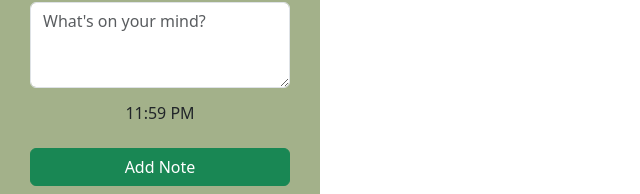
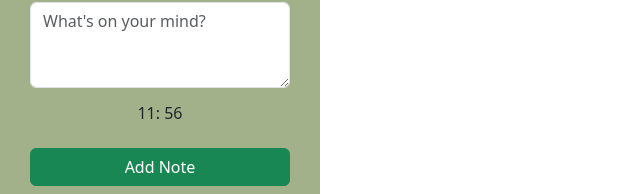
Before and after one commit to PUP-BSIT/individual-playground-delima-justine-1, an Angular app in the folder frontend/simple-app/: page / in a window 1280 px wide. Shown: the part 432-626 px from the top of the page, without its empty margins (0-640 px from the left). Built offline with nearby package versions, Linux system fonts and the light colour scheme.

Commit message:
feat: add timestamp feature

```diff
--- a/frontend/simple-app/src/app/sidebar/sidebar.html
+++ b/frontend/simple-app/src/app/sidebar/sidebar.html
@@ -22,8 +22,8 @@
           placeholder="What's on your mind?"
           formControlName="content"></textarea>
 
-        <h6 class="timestamp-container">11:59 PM</h6>
-        <input formControlName="timestamp" type="hidden" />
+        <h6 class="timestamp-container">{{ currentTime }}</h6>
+        <input formControlName="timestamp" type="hidden" value="currentTime" />
 
         <button type="button" class="btn btn-success" (click)="addNote()">Add Note</button>
       </form>
--- a/frontend/simple-app/src/app/sidebar/sidebar.ts
+++ b/frontend/simple-app/src/app/sidebar/sidebar.ts
@@ -15,10 +15,15 @@ export class Sidebar {
   notes = signal(<Note[]>[]);
 
   constructor() {
+    const now = new Date();
+    const hours: number = now.getHours();
+    const minutes: number = now.getMinutes();
+    const currentTime = signal(`${hours}: ${minutes}`);
+
     this.noteForm = this.formBuilder.group({
       title: [''],
       content: [''],
-      timestamp: ['11:59']
+      timestamp: [`${currentTime()}`]
     });
   }
 
@@ -27,4 +32,8 @@ export class Sidebar {
     console.log(this.noteForm.value);
     console.log(this.notes());
   }
+
+  get currentTime() {
+    return this.noteForm.get('timestamp')?.value;
+  }
 }
```
